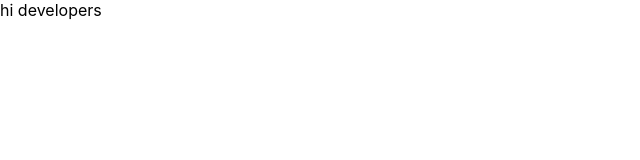
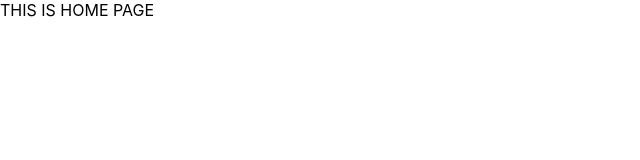
Before and after one commit to Sumitbisht2000/box-office, a React (Create React App) app in the folder box-office1/: page / in a window 1280 px wide. Shown: the top 160 px of the page, without its empty margins (0-640 px from the left). Built offline with nearby package versions, Linux system fonts and the light colour scheme.

Commit message:
react router dom

```diff
--- a/box-office1/package.json
+++ b/box-office1/package.json
@@ -8,6 +8,8 @@
     "@testing-library/user-event": "^13.5.0",
     "react": "^18.2.0",
     "react-dom": "^18.2.0",
+    "react-router": "^5.2.0",
+    "react-router-dom": "^5.2.0",
     "react-scripts": "5.0.1",
     "web-vitals": "^2.1.4"
   },
--- a/box-office1/src/App.js
+++ b/box-office1/src/App.js
@@ -1,11 +1,24 @@
 import React from "react";
+import { Switch,Route } from 'react-router-dom';
 
 function App() {
   return (
-    <div >
-     hi developers
-    </div>
+  <Switch>
+
+    <Route  exact path ="/">
+        THIS IS HOME PAGE
+    </Route>
+
+    <Route  exact path ="/starred">
+        THIS IS starred
+    </Route>
+    <Route>
+      THIS PAGE IS 404 PAGE
+    </Route>
+
+  </Switch>
   );
+
 }
 
 export default App;
--- a/box-office1/src/index.js
+++ b/box-office1/src/index.js
@@ -1,17 +1,20 @@
 import React from 'react';
 import ReactDOM from 'react-dom/client';
+import { BrowserRouter } from 'react-router-dom';
 import './index.css';
 import App from './App';
 import reportWebVitals from './reportWebVitals';
 
 const root = ReactDOM.createRoot(document.getElementById('root'));
 root.render(
-  <React.StrictMode>
+ <BrowserRouter>
     <App />
-  </React.StrictMode>
+    </BrowserRouter>
+
 );
 
 // If you want to start measuring performance in your app, pass a function
 // to log results (for example: reportWebVitals(console.log))
 // or send to an analytics endpoint. Learn more: https://bit.ly/CRA-vitals
 reportWebVitals();
+ServiceWorker.unregister();
```
Also changed, not shown: 1 other file (tests, documents, lock files or other folders).
